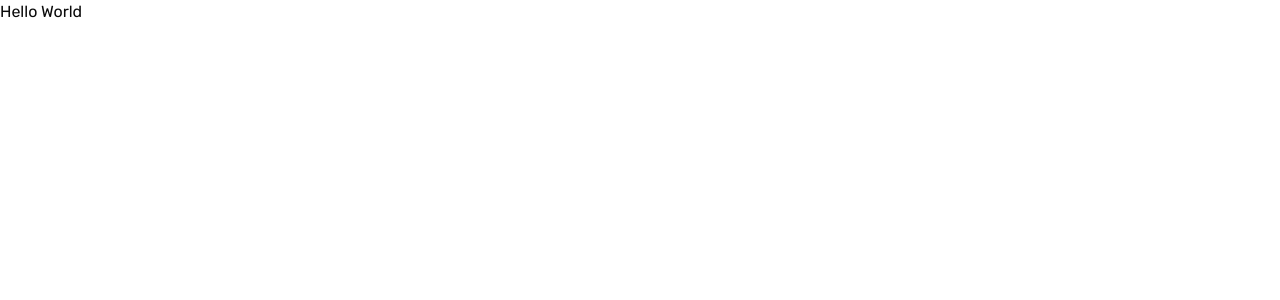
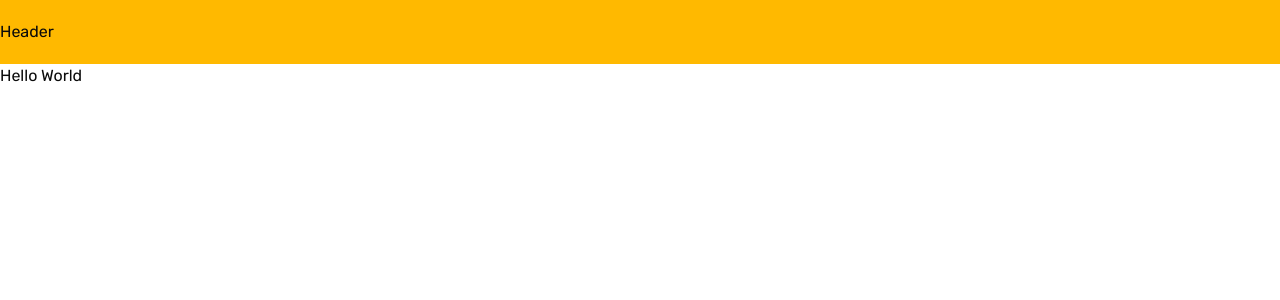
Before and after one commit to Amanda093/poupa_mais, a Next.js app: page / in a window 1280 px wide. Shown: the top 300 px of the page. Built offline with nearby package versions, Linux system fonts and the light colour scheme.

Commit message:
test: codifiquei o header

```diff
--- a/src/app/layout.tsx
+++ b/src/app/layout.tsx
@@ -11,7 +11,7 @@ const fontRubik = Rubik({
 });
 
 // Fonte do texto
-const fontSource_Sans_3 = Rubik({
+const fontSource_Sans_3 = Source_Sans_3({
   variable: "--font-source-sans-3",
   subsets: ["latin"],
   weight: ["400", "500", "700", "800"],
--- a/src/app/page.tsx
+++ b/src/app/page.tsx
@@ -1,6 +1,9 @@
 export default function Home() {
   return (
     <div className="font-[family-name:var(--font-rubik)]">
+      <div className="w-full  bg-amber-400 h-[4rem] flex items-center ">
+        Header
+      </div>
       <main>Hello World</main>
     </div>
   );
```
